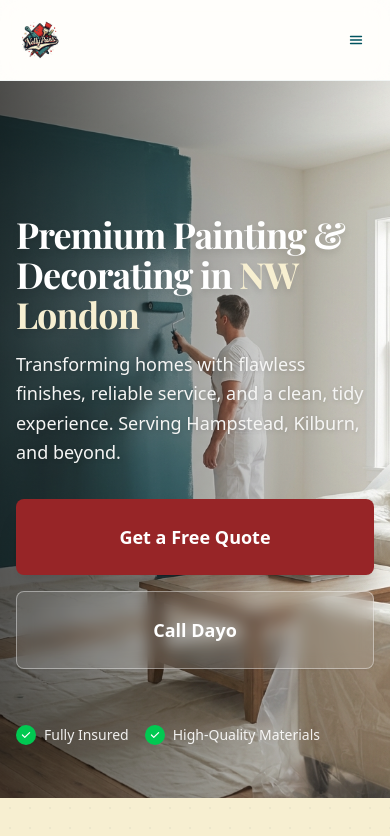
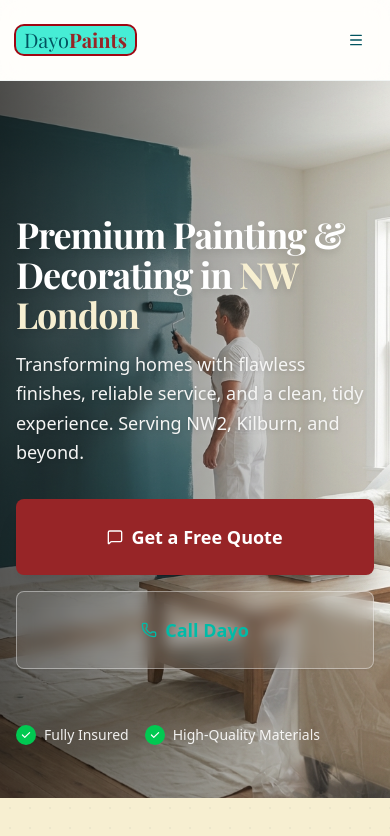
Before and after one commit to Codingvibes8/vibes-paints, a Next.js app: page / in a window 390 px wide. Shown: the top 836 px of the page. Built offline with nearby package versions, Linux system fonts and the light colour scheme; a web font is replaced by a local one.

Commit message:
feat: implement core website structure, main sections, and contact form with API.

```diff
--- a/app/layout.tsx
+++ b/app/layout.tsx
@@ -13,7 +13,7 @@ const playfair = Playfair_Display({
 });
 
 export const metadata: Metadata = {
-  title: "NellyPaints | Premium Painter & Decorator in NW London",
+  title: "DayoPaints | Premium Painter & Decorator in NW London",
   description: "High-quality painting and decorating services in Hampstead, Kilburn, and Cricklewood. Interior, exterior, wallpapering, and more.",
 };
 
--- a/components/layout/Footer.tsx
+++ b/components/layout/Footer.tsx
@@ -9,16 +9,11 @@ export function Footer() {
         <div className="grid grid-cols-1 md:grid-cols-4 gap-12">
           {/* Brand Column */}
           <div className="space-y-4">
-            <Link href="/" className="flex items-center">
-
-              <span className="font-bold font-playfair text-xl md:text-2xl text-brand-cream font-playfair">
-                Nelly
-                 </span>
-                <span className="font-bold font-playfair text-xl md:text-2xl text-brand-red" >
-                  Paints
-                  </span>
-
-            </Link>
+          <Link href="/" className="flex items-center rounded-md ring-2 ring-red-800 px-2 bg-teal-300">
+            <span className="text-xl md:text-2xl text-brand-teal font-playfair">
+              Dayo<span className="text-brand-red font-bold font-playfair">Paints</span>
+            </span>
+          </Link>
             <p className="font-serif text-brand-cream/80 text-sm leading-relaxed max-w-xs">
               Premium painting and decorating services for discerning homeowners in NW London. Transforming spaces with care and precision.
             </p>
@@ -41,15 +36,15 @@ export function Footer() {
             <div className="space-y-3">
               <div className="flex items-center gap-3 text-sm text-white/80">
                 <MapPin className="h-4 w-4 text-brand-red" />
-                <span>Hampstead, NW3 & Surrounding Areas</span>
+                <span>NW2 2SH & Surrounding Areas</span>
               </div>
               <div className="flex items-center gap-3 text-sm text-white/80">
                 <Phone className="h-4 w-4 text-brand-red" />
-                <span>020 7123 4567</span>
+                <span>07555 149255</span>
               </div>
               <div className="flex items-center gap-3 text-sm text-white/80">
                 <Mail className="h-4 w-4 text-brand-red" />
-                <span>hello@nellypaints.co.uk</span>
+                <span>adestar860@gmail.com</span>
               </div>
             </div>
           </div>
@@ -72,7 +67,7 @@ export function Footer() {
         </div>
 
         <div className="border-t border-white/10 mt-12 pt-8 flex flex-col md:flex-row justify-between items-center gap-4 text-xs text-white/50">
-          <p>&copy; {new Date().getFullYear()} NellyPaints Ltd. All rights reserved.</p>
+          <p>&copy; {new Date().getFullYear()} DayoPaints Ltd. All rights reserved.</p>
           <div className="flex gap-6">
             <Link href="#" className="hover:text-white transition-colors">Privacy Policy</Link>
             <Link href="#" className="hover:text-white transition-colors">Terms of Service</Link>
--- a/components/layout/Header.tsx
+++ b/components/layout/Header.tsx
@@ -5,6 +5,7 @@ import Link from "next/link";
 import { useEffect, useState } from "react";
 import { usePathname } from "next/navigation";
 import { Button } from "@/components/ui/button";
+import { Menu, X } from "lucide-react";
 
 const navItems = [
   { name: "Services", href: "#services" },
@@ -15,6 +16,7 @@ const navItems = [
 
 export function Header() {
   const [activeItem, setActiveItem] = useState("");
+  const [mobileMenuOpen, setMobileMenuOpen] = useState(false);
   const pathname = usePathname();
 
   useEffect(() => {
@@ -45,23 +47,18 @@ export function Header() {
     return pathname === href;
   };
 
+  // Close mobile menu when clicking a link
+  const handleMobileNavClick = () => {
+    setMobileMenuOpen(false);
+  };
+
   return (
     <header className="sticky top-0 z-50 w-full border-b border-border/40 bg-white/90 backdrop-blur-md supports-[backdrop-filter]:bg-white/60">
       <div className="container flex h-20 items-center justify-between mx-auto px-4 md:px-8">
-        <Link href="/" className="flex items-center space-x-2 mr-8">
-          <div className="relative h-12 w-12 md:h-16 md:w-16 overflow-hidden">
-             <Image
-              src="/logo.png"
-              alt="NellyPaints Logo"
-              fill
-              className="object-contain"
-              priority
-            />
-          </div>
-          <span className="hidden md:inline-block font-bold text-xl md:text-2xl text-brand-teal font-playfair">
-            Nelly
-                <span className="text-brand-red" >Paints</span>
-           </span>
+        <Link href="/" className="flex items-center rounded-md ring-2 ring-red-800 px-2 bg-teal-300">
+          <span className="text-xl md:text-2xl text-brand-teal font-playfair">
+            Dayo<span className="text-brand-red font-bold font-playfair">Paints</span>
+          </span>
         </Link>
         <nav className="hidden md:flex items-center gap-8">
           {navItems.map((item) => (
@@ -86,25 +83,48 @@ export function Header() {
         </nav>
         {/* Mobile Menu Trigger */}
         <div className="md:hidden">
-            <Button variant="ghost" size="icon" className="text-brand-teal">
-                <span className="sr-only">Open menu</span>
-                <svg
-                  xmlns="http://www.w3.org/2000/svg"
-                  fill="none"
-                  viewBox="0 0 24 24"
-                  strokeWidth="2"
-                  stroke="currentColor"
-                  className="w-8 h-8"
-                >
-                  <path
-                    strokeLinecap="round"
-                    strokeLinejoin="round"
-                    d="M3.75 6.75h16.5M3.75 12h16.5m-16.5 5.25h16.5"
-                  />
-                </svg>
+            <Button
+              variant="ghost"
+              size="icon"
+              className="text-brand-teal"
+              onClick={() => setMobileMenuOpen(!mobileMenuOpen)}
+            >
+                <span className="sr-only">{mobileMenuOpen ? 'Close menu' : 'Open menu'}</span>
+                {mobileMenuOpen ? (
+                  <X className="w-8 h-8" />
+                ) : (
+                  <Menu className="w-8 h-8" />
+                )}
             </Button>
         </div>
       </div>
+
+      {/* Mobile Menu Panel */}
+      {mobileMenuOpen && (
+        <div className="md:hidden bg-white border-t border-border/40 animate-in slide-in-from-top-2 duration-200">
+          <nav className="container px-4 py-6 flex flex-col gap-4">
+            {navItems.map((item) => (
+              <Link
+                key={item.href}
+                href={item.href}
+                onClick={handleMobileNavClick}
+                className={`text-lg font-semibold py-3 px-4 rounded-lg transition-all ${
+                  isActiveItem(item.href)
+                    ? "text-brand-red bg-brand-red/10"
+                    : "text-stone-600 hover:bg-stone-100"
+                }`}
+              >
+                {item.name}
+              </Link>
+            ))}
+            <Link href="#contact" onClick={handleMobileNavClick} className="mt-2">
+              <Button className="w-full bg-teal-400 text-white hover:bg-brand-teal/90 font-bold py-6 rounded-xl">
+                Get a Quote
+              </Button>
+            </Link>
+          </nav>
+        </div>
+      )}
     </header>
   );
 }
--- a/components/sections/Hero.tsx
+++ b/components/sections/Hero.tsx
@@ -1,5 +1,6 @@
 import Image from "next/image";
 import { Button } from "@/components/ui/button";
+import { MessageSquare, Phone } from "lucide-react";
 
 export function Hero() {
   return (
@@ -23,14 +24,16 @@ export function Hero() {
               Premium Painting & Decorating in <span className="text-brand-cream">NW London</span>
             </h1>
             <p className="text-lg md:text-xl text-stone-100 max-w-[600px] leading-relaxed drop-shadow-sm font-medium">
-              Transforming homes with flawless finishes, reliable service, and a clean, tidy experience. Serving Hampstead, Kilburn, and beyond.
+              Transforming homes with flawless finishes, reliable service, and a clean, tidy experience. Serving NW2, Kilburn, and beyond.
             </p>
           </div>
           <div className="flex flex-col sm:flex-row gap-4 pt-2">
-            <Button size="lg" className="bg-brand-red hover:bg-brand-red/90 text-white font-bold text-lg px-8 py-6 h-auto shadow-xl hover:shadow-2xl transition-all transform hover:-translate-y-1">
+            <Button size="lg" className="bg-brand-red hover:bg-brand-red/90 text-white font-bold text-lg px-8 py-6 h-auto shadow-xl hover:shadow-2xl transition-all transform hover:-translate-y-1 flex items-center gap-2">
+              <MessageSquare className="w-5 h-5" />
               Get a Free Quote
             </Button>
-            <Button size="lg" variant="outline" className="bg-white/10 hover:bg-white/20 text-white border-white/40 font-semibold text-lg px-8 py-6 h-auto backdrop-blur-sm transition-all hover:border-white">
+            <Button size="lg" variant="outline" className="bg-white/10 hover:bg-white/20 text-teal-500 border-white/40 font-semibold text-lg px-8 py-6 h-auto backdrop-blur-sm transition-all hover:border-white flex items-center gap-2">
+              <Phone className="w-5 h-5" />
               Call Dayo
             </Button>
           </div>
--- a/components/sections/WhyChooseUs.tsx
+++ b/components/sections/WhyChooseUs.tsx
@@ -36,7 +36,7 @@ export function WhyChooseUs() {
                 <div className="flex flex-col lg:flex-row gap-16 lg:gap-24 items-center">
                     <div className="lg:w-1/2 space-y-10">
                         <div className="inline-block px-4 py-1.5 rounded-full border border-brand-red/30 bg-brand-red/10 text-brand-cream text-sm font-semibold tracking-wider uppercase mb-2">
-                           The NellyPaints Promise
+                           The DayoPaints Promise
                         </div>
                         <h2 className="text-4xl md:text-6xl font-bold font-playfair leading-tight">
                             More than just <br />
@@ -49,13 +49,13 @@ export function WhyChooseUs() {
                         <div className="relative p-8 rounded-2xl bg-white/5 border border-white/10 backdrop-blur-md shadow-2xl">
                              <div className="absolute -top-4 -left-4 text-6xl text-brand-red opacity-40 font-serif">"</div>
                             <p className="italic text-xl text-white font-medium leading-relaxed">
-                                NellyPaints transformed our Victorian terrace in Hampstead. The attention to detail was incredible, and they were a pleasure to have in our home.
+                                DayoPaints transformed our Victorian terrace. The attention to detail was incredible, and they were a pleasure to have in our home.
                             </p>
                             <div className="mt-6 flex items-center gap-4">
                                 <div className="h-10 w-10 rounded-full bg-brand-cream text-brand-teal flex items-center justify-center font-bold">S</div>
                                 <div>
                                     <div className="font-bold text-brand-cream">Sarah & Tom</div>
-                                    <div className="text-sm text-white/50">Hampstead, NW3</div>
+                                    <div className="text-sm text-white/50">NW2, London</div>
                                 </div>
                             </div>
                         </div>
```
Also changed, not shown: app/api/contact/route.ts (+8 -8 lines), components/sections/ContactForm.tsx (+4 -4 lines).
